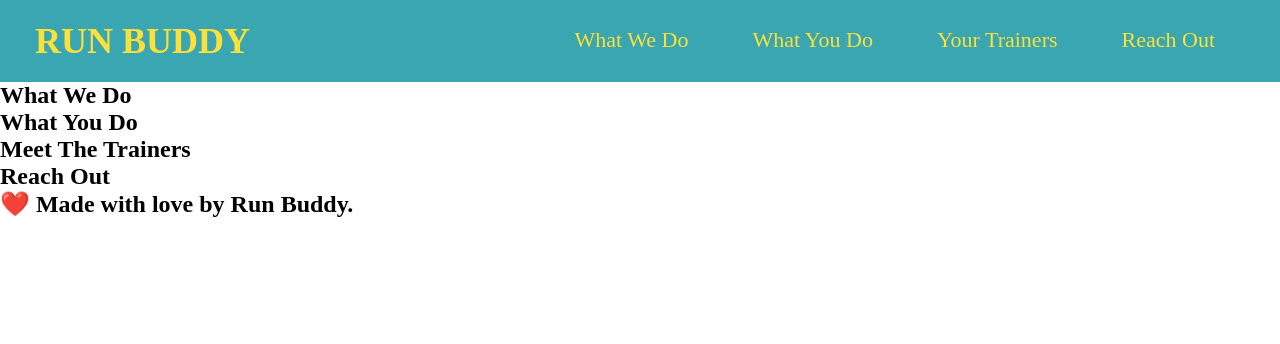
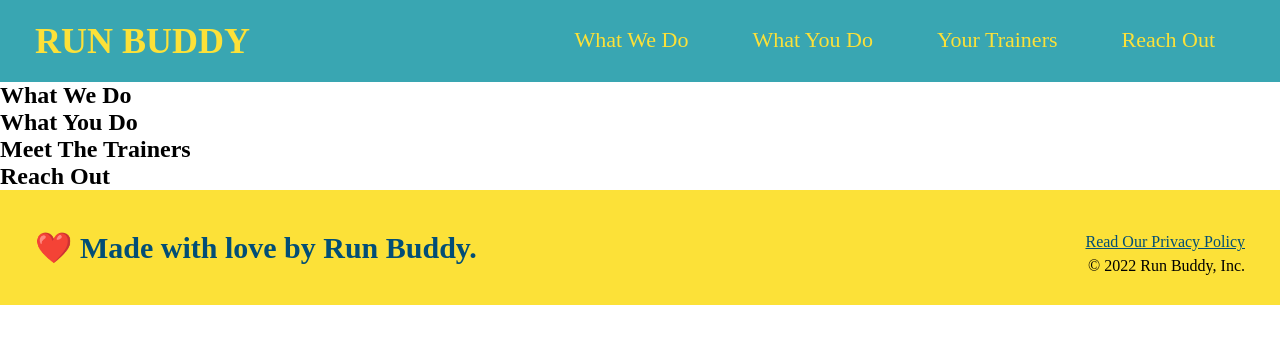
Before and after one commit to RJimenezTech/run-buddy, a plain HTML site: page index.html in a window 1280 px wide. Drawn offline with Linux system fonts and the light colour scheme.

Commit message:
Add footer to index and footer styling to css

```diff
--- a/assets/css/style.css
+++ b/assets/css/style.css
@@ -1,6 +1,7 @@
 * {
     margin: 0;
     padding: 0;
+    box-sizing: border-box;
 }
 
 /* apply styles to <header> */
@@ -38,3 +39,27 @@ header nav ul li a {
     font-weight: lighter;
     font-size: 22px;
 }
+
+/* apply styles to elements in the footer element*/
+footer {
+    background: #fce138;
+    width: 100%;
+    padding: 40px 35px;
+}
+
+footer h2 {
+    display: inline;
+    color: #024e76;
+    font-size: 30px;
+    margin: 0;
+}
+
+footer div {
+    float: right;
+    line-height: 1.5;
+    text-align: right;
+}
+
+footer a {
+    color: #024e76;
+}
--- a/index.html
+++ b/index.html
@@ -59,6 +59,11 @@
         <!-- footer -->
         <footer>
             <h2>❤️ Made with love by Run Buddy.</h2>
+            <div>
+                <a href="#">Read Our Privacy Policy</a>
+                <br/>
+                &copy; 2022 Run Buddy, Inc.
+            </div>
         </footer>
     </body>
 </html>
```
